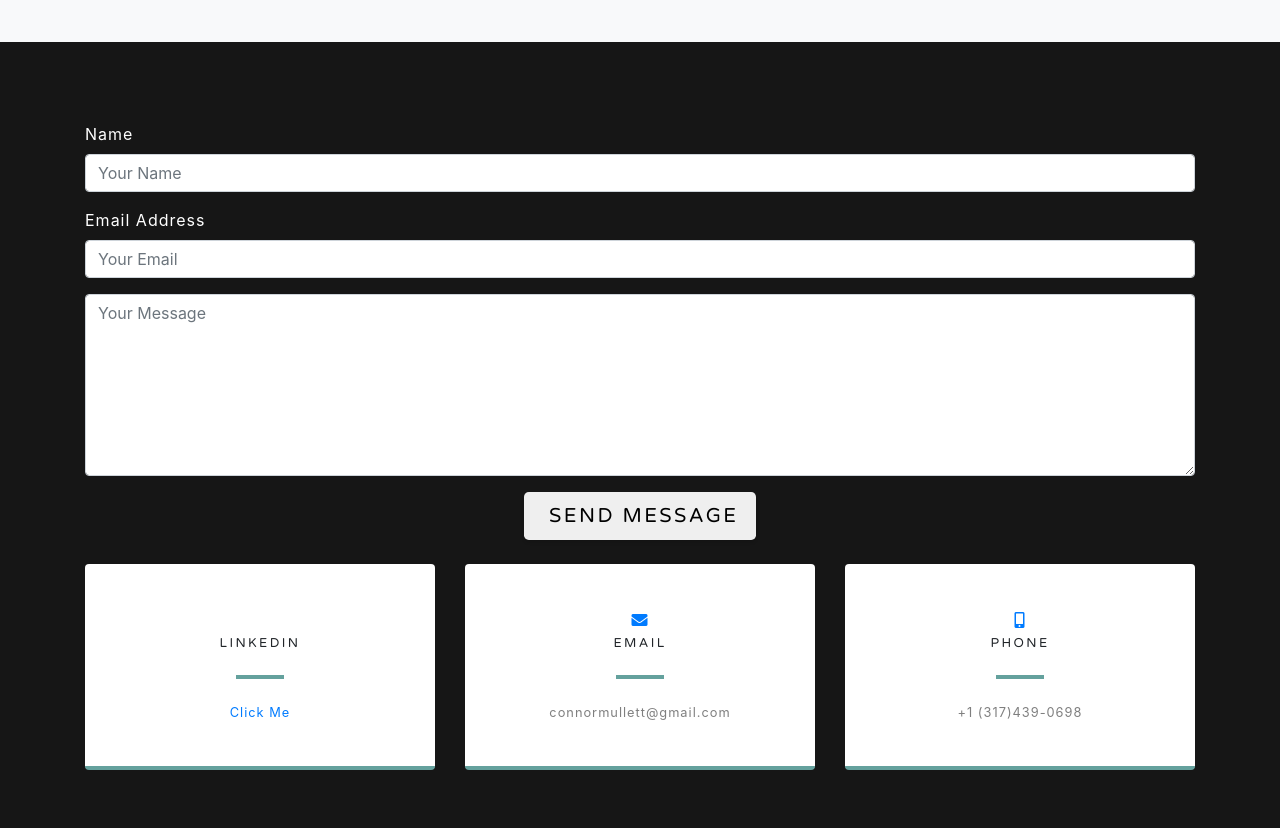
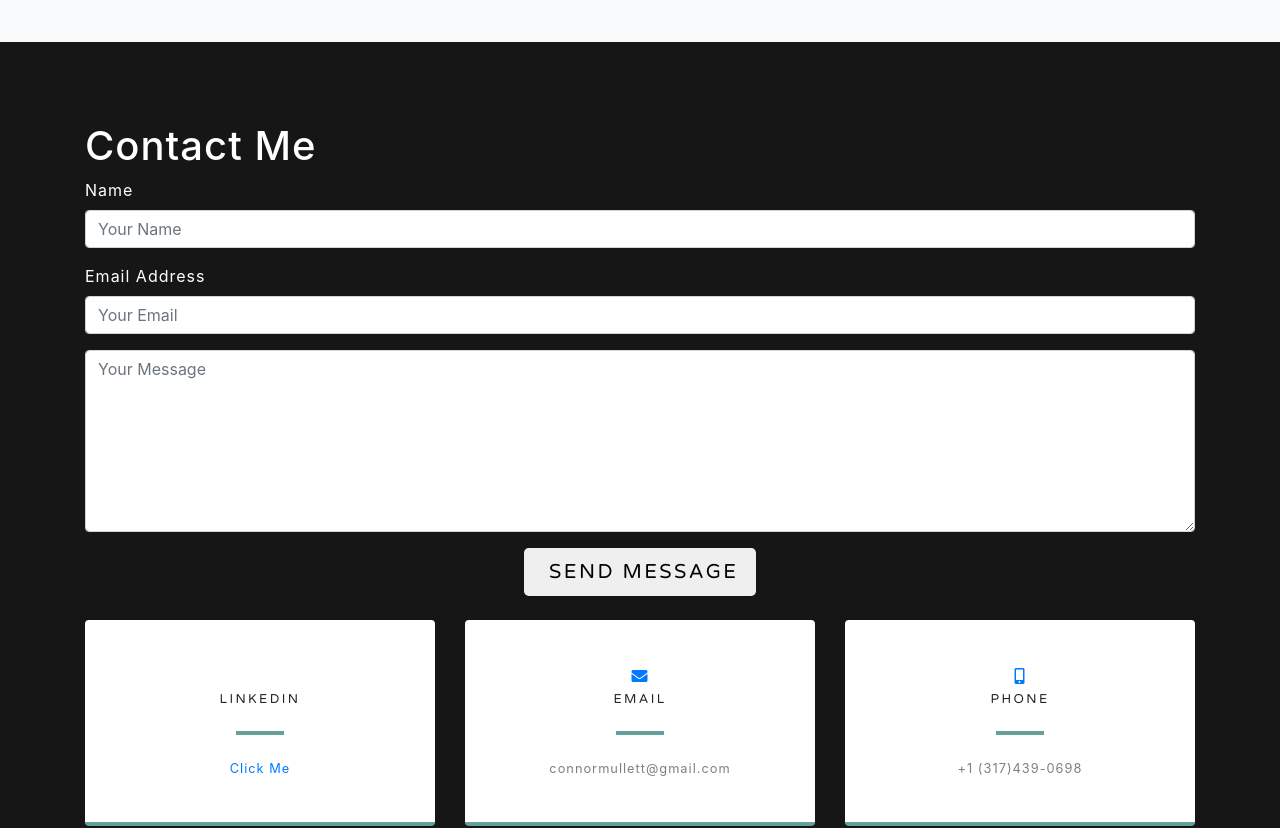
Before and after one commit to connormullett/connormullett.github.io, a website with bundled scripts: page index.html in a window 1280 px wide. Shown: the part 3240-4068 px from the top of the page. Built offline with nearby package versions, Linux system fonts and the light colour scheme; some icons are missing.

Commit message:
Added Contact me H1 in contact Section

```diff
--- a/index.html
+++ b/index.html
@@ -147,6 +147,11 @@
     <section class="contact-section bg-black wow slideInLeft">
       <div class="container">
         <div class="row">
+            <div class="col-md-offset-2 col-md-8">
+              <h1 class="text-white">Contact Me</h1>
+            </div>
+        </div>
+        <div class="row">
             <div class="col-md-offset-2 col-md-12">
                 <form action="https://formspree.io/connormullett@gmail.com" method="POST">
                     <div class="control-group">
```
